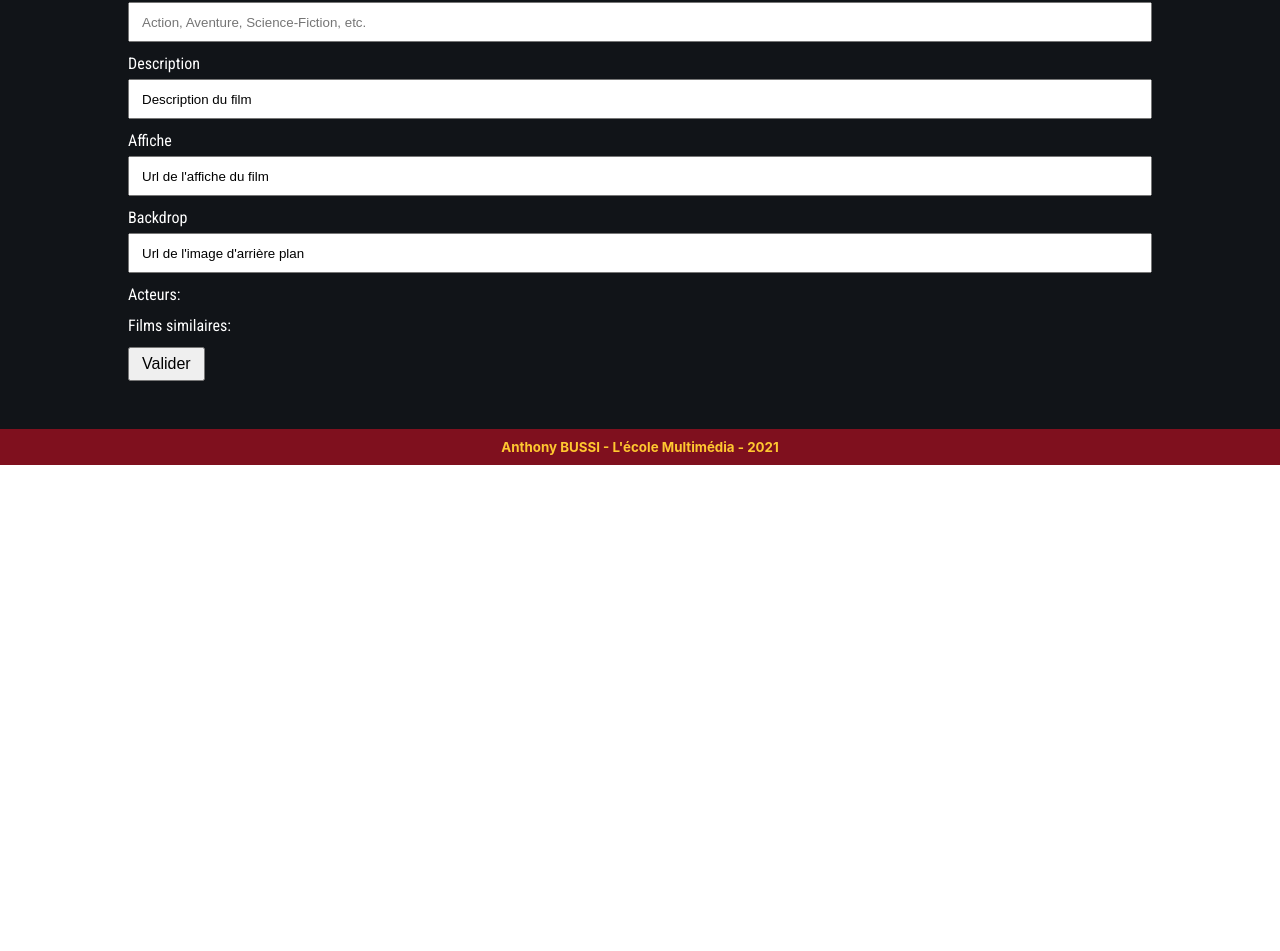
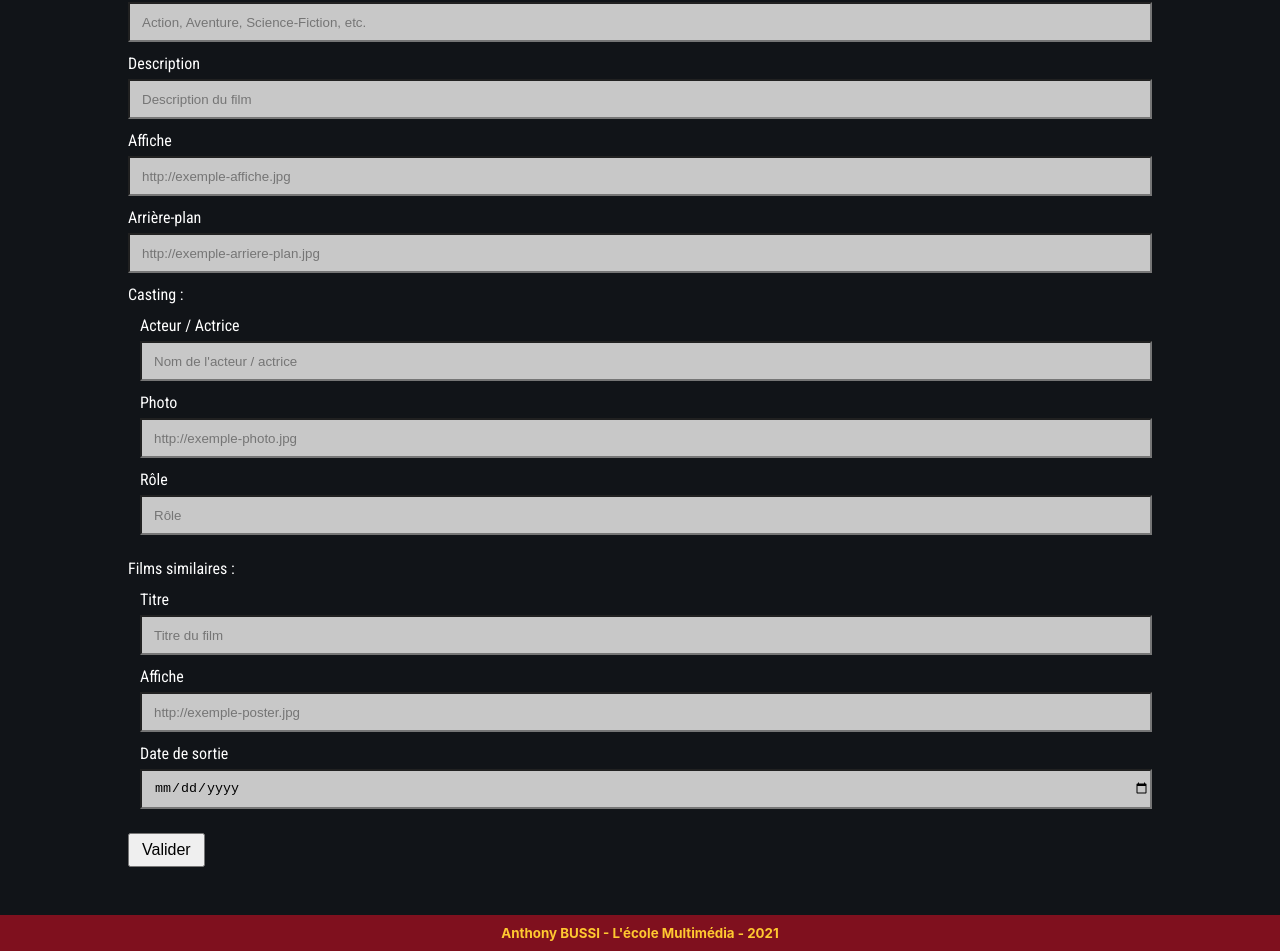
Before and after one commit to AnthonyBussi/MoviesBoard, a React (Create React App) app: page /ajouter in a window 1280 px wide. Shown: the part 503-1454 px from the top of the page. Before the commit the page ends 968 px from the top, so only its background shows below. Built offline with nearby package versions, Linux system fonts and the light colour scheme.

Commit message:
Modification des formulaires d'ajout et d'édition et modifications css

```diff
--- a/src/components/DeleteBtn.js
+++ b/src/components/DeleteBtn.js
@@ -4,9 +4,8 @@ import './style/DeleteBtn.css';
 
 const DeleteBtn = ({ id }) => {
     const handleDelete = () =>{
-        axios.delete('http://localhost:3001/movies/' + id).then((response) => response.data);
+        axios.delete(`http://localhost:3001/movies/${id}`);
         window.location.reload();
-        // console.log("test suppression");
     };
 
     return (
@@ -14,7 +13,7 @@ const DeleteBtn = ({ id }) => {
                 if (window.confirm('Le film sera retiré de votre bibliothèque ! Confirmer la suppression ?')) {
                     handleDelete();
                 }
-            }}>
+                }}>
                 Supprimer
             </button>
     );
--- a/src/components/Header.js
+++ b/src/components/Header.js
@@ -1,4 +1,5 @@
 import React from 'react';
+import { NavLink } from 'react-router-dom';
 import './style/Header.css';
 import Navbar from '../components/Navbar';
 import Logo from '../assets/popcorn.png'
@@ -7,7 +8,9 @@ const Header = () => {
     return (
         <header>
             <img src={Logo} alt="Logo de l'application" className="logo" />
-            <h1>MoviesBoard</h1>
+            <NavLink to='/'>
+                <h1>MoviesBoard</h1>
+            </NavLink>
             <Navbar />
         </header>
     );
--- a/src/components/style/Header.css
+++ b/src/components/style/Header.css
@@ -8,6 +8,10 @@ header {
 
 .logo {
     height: 90%;
+}
+
+a {
+    text-decoration: none;
 }
 
 h1 {
--- a/src/views/Add.js
+++ b/src/views/Add.js
@@ -1,4 +1,4 @@
-import React, { useEffect, useState } from 'react';
+import React, { useState } from 'react';
 import axios from 'axios';
 
 import './style/Add.css';
@@ -57,14 +57,13 @@ const Add = () => {
                                 <label htmlFor="title">Titre</label>
                                 <input type="text"
                                        name="title"
-                                       defaultValue="Titre du film"
+                                       placeholder="Titre du film"
                                        required />
                             </div>
                             <div className="form-add-movie-filter">
                                 <label htmlFor="date">Date de sortie</label>
                                 <input type="date"
                                        name="date"
-                                       defaultValue="Date de sortie"
                                        required />
                             </div>
                             <div className="form-add-movie-filter">
@@ -78,30 +77,77 @@ const Add = () => {
                                 <label htmlFor="description">Description</label>
                                 <input type="textarea"
                                        name="description"
-                                       defaultValue="Description du film"
+                                       placeholder="Description du film"
                                        required />
                             </div>
                             <div className="form-add-movie-filter">
                                 <label htmlFor="poster">Affiche</label>
                                 <input type="url"
                                        name="poster"
-                                       defaultValue="Url de l'affiche du film"
+                                       placeholder="http://exemple-affiche.jpg"
+                                       pattern="http://*"
                                        required />
                             </div>
                             <div className="form-add-movie-filter">
-                                <label htmlFor="backdrop">Backdrop</label>
+                                <label htmlFor="backdrop">Arrière-plan</label>
                                 <input type="url"
                                        name="backdrop"
-                                       defaultValue="Url de l'image d'arrière plan"
+                                       placeholder="http://exemple-arriere-plan.jpg"
                                        pattern="http://*"
                                        required />
                             </div>
-                            <div className="form-add-movie-filter"v>
-                                <label>Acteurs:</label>
-
+                            <div className="form-add-movie-filter">
+                                <p>Casting :</p>
+                                <div className="form-actor">
+                                    <div className="filter">
+                                        <label htmlFor="actor">Acteur / Actrice</label>
+                                        <input type="text"
+                                            name="actor"
+                                            placeholder="Nom de l'acteur / actrice"
+                                            required />
+                                    </div>
+                                    <div className="filter">
+                                        <label htmlFor="poster">Photo</label>
+                                        <input type="url"
+                                                name="poster"
+                                                placeholder="http://exemple-photo.jpg"
+                                                pattern="http://*"
+                                                required />
+                                    </div>
+                                    <div className="filter">
+                                        <label htmlFor="actor">Rôle</label>
+                                        <input type="text"
+                                            name="actor"
+                                            placeholder="Rôle"
+                                            required />
+                                    </div>
+                                </div>
                             </div>
                             <div className="form-add-movie-filter">
-                                <label>Films similaires:</label>
+                                <p>Films similaires :</p>
+                                <div className="form-similar-movies">
+                                    <div className="filter">
+                                        <label htmlFor="title-similar-movie">Titre</label>
+                                        <input type="text"
+                                            name="title-similar-movie"
+                                            placeholder="Titre du film"
+                                            required />
+                                    </div>
+                                    <div className="filter">
+                                        <label htmlFor="poster-similar-movie">Affiche</label>
+                                        <input type="url"
+                                                name="poster-similar-movie"
+                                                placeholder="http://exemple-poster.jpg"
+                                                pattern="http://*"
+                                                required />
+                                    </div>
+                                    <div className="filter">
+                                        <label htmlFor="date-similar-movie">Date de sortie</label>
+                                        <input type="date"
+                                            name="date-similar-movie"
+                                            required />
+                                    </div>
+                                </div>
 
                             </div>
                         </div>
--- a/src/views/Edit.js
+++ b/src/views/Edit.js
@@ -55,12 +55,58 @@ const Edit = () => {
                                        pattern="http://*"
                                        required />
                             </div>
-                            <div className="form-edit-movie-filter">
-                                <label>Acteurs:</label>
-
+                            <div className="form-add-movie-filter">
+                                <p>Casting :</p>
+                                <div className="form-actor">
+                                    <div className="filter">
+                                        <label htmlFor="actor">Acteur / Actrice</label>
+                                        <input type="text"
+                                            name="actor"
+                                            placeholder="Nom de l'acteur / actrice"
+                                            required />
+                                    </div>
+                                    <div className="filter">
+                                        <label htmlFor="poster">Photo</label>
+                                        <input type="url"
+                                                name="poster"
+                                                placeholder="http://exemple-photo.jpg"
+                                                pattern="http://*"
+                                                required />
+                                    </div>
+                                    <div className="filter">
+                                        <label htmlFor="actor">Rôle</label>
+                                        <input type="text"
+                                            name="actor"
+                                            placeholder="Rôle"
+                                            required />
+                                    </div>
+                                </div>
                             </div>
-                            <div className="form-edit-movie-filter">
-                                <label>Films similaires:</label>
+                            <div className="form-add-movie-filter">
+                                <p>Films similaires :</p>
+                                <div className="form-similar-movies">
+                                    <div className="filter">
+                                        <label htmlFor="title-similar-movie">Titre</label>
+                                        <input type="text"
+                                            name="title-similar-movie"
+                                            placeholder="Titre du film"
+                                            required />
+                                    </div>
+                                    <div className="filter">
+                                        <label htmlFor="poster-similar-movie">Affiche</label>
+                                        <input type="url"
+                                                name="poster-similar-movie"
+                                                placeholder="http://exemple-poster.jpg"
+                                                pattern="http://*"
+                                                required />
+                                    </div>
+                                    <div className="filter">
+                                        <label htmlFor="date-similar-movie">Date de sortie</label>
+                                        <input type="date"
+                                            name="date-similar-movie"
+                                            required />
+                                    </div>
+                                </div>
 
                             </div>
                         </div>
--- a/src/views/style/Add.css
+++ b/src/views/style/Add.css
@@ -35,9 +35,26 @@
     margin-top: 6px;
     height: 40px;
     padding-left: 12px;
+    background-color: rgb(200, 200, 200);
+}
+
+.form-add-movie-filter p {
+    margin-bottom: 12px;
 }
 
 .form-add-movie-validate {
     font-size: 16px;
     padding: 6px 12px;
 }
+
+.form-actor, .form-similar-movies {
+    display: flex;
+    flex-direction: column;
+    padding-left: 12px;
+}
+
+.form-actor .filter, .form-similar-movies .filter {
+    display: flex;
+    flex-direction: column;
+    margin-bottom: 12px;
+}
--- a/src/views/style/Edit.css
+++ b/src/views/style/Edit.css
@@ -14,10 +14,32 @@
 .form-edit-movie-filter input {
     margin-top: 6px;
     height: 40px;
-    paddsing-left: 12px;
+    padding-left: 12px;
+    background-color: rgb(200, 200, 200);
+}
+
+.form-add-movie-filter p {
+    margin-bottom: 12px;
 }
 
 .form-edit-movie-validate {
     font-size: 16px;
     padding: 6px 12px;
 }
+
+.form-add-movie-validate {
+    font-size: 16px;
+    padding: 6px 12px;
+}
+
+.form-actor, .form-similar-movies {
+    display: flex;
+    flex-direction: column;
+    padding-left: 12px;
+}
+
+.form-actor .filter, .form-similar-movies .filter {
+    display: flex;
+    flex-direction: column;
+    margin-bottom: 12px;
+}
```
Also changed, not shown: src/views/Home.js (+7 -18 lines).
